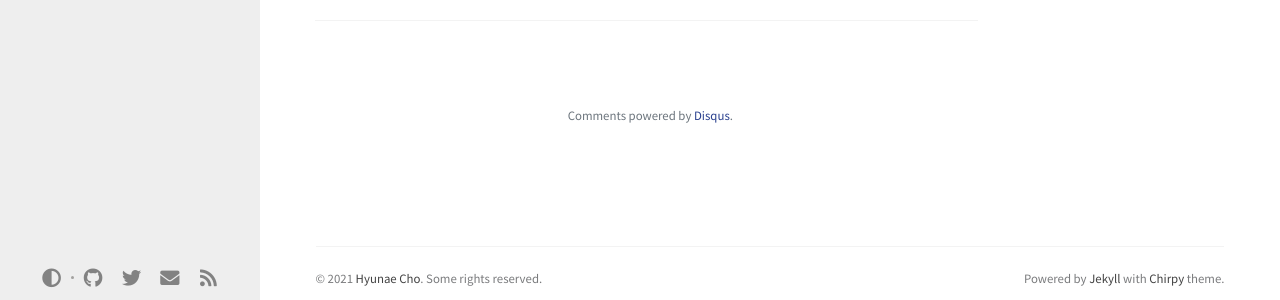
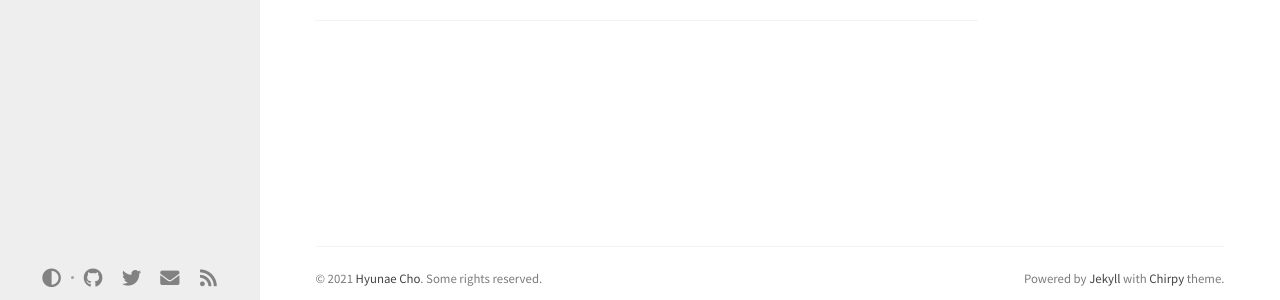
Before and after one commit to hacho08/hacho08.github.io, a Jekyll site: the page built from index.markdown, in a window 1280 px wide. Shown: the part 574-874 px from the top of the page. Built offline with Jekyll 4.4.1, drawn with Linux system fonts in a browser that asks for light colours; nearby versions of some CDN libraries; comment, search, counter and statistics services are not loaded; some of the changed lines change nothing that is shown.

Commit message:
added s to comment

```diff
--- a/_includes/disqus.html
+++ b/_includes/disqus.html
@@ -7,6 +7,7 @@
     <p class="text-center text-muted small">
       Comments powered by <a href="https://disqus.com/">Disqus</a>.
     </p>
+</div>
 <script type="text/javascript">
   var disqus_config = function () {
     this.page.url = '{{ absolute_url }}'; //{{site.url}}{{ page.url}}
@@ -51,5 +52,3 @@
   }
 
 </script>
-
-</div>
--- a/_layouts/page.html
+++ b/_layouts/page.html
@@ -28,7 +28,7 @@ layout: default
 
 </div>
 
-{% if site.disqus.comments  %} <!--and page.comments-->
+{% if site.disqus.comments and page.comments %} <!---->
 <div class="row">
   <div class="col-12 col-lg-11 col-xl-8">
     <div class="pl-1 pr-1 pl-sm-2 pr-sm-2 pl-md-4 pr-md-4">
--- a/_posts/2021-12-15-Google-Analytics.md
+++ b/_posts/2021-12-15-Google-Analytics.md
@@ -7,7 +7,7 @@ tags: [Google Analytics]
 math: true
 pin: true
 mermaid: true
-comment: true
+comments: true
 ---
 
 이번 블로그는 [**Google Analytics**](https://analytics.google.com/analytics/web/#/)를 적용해본 과정에 대해 적어보겠습니다!
--- a/_posts/2021-12-15-git.md
+++ b/_posts/2021-12-15-git.md
@@ -7,7 +7,7 @@ tags: [git, github]
 math: true
 pin: true
 mermaid: true
-comment: true
+comments: true
 ---
 
 [**Git**](https://github.com//)이 뭔지 알아보겠습니다.
```
Lines whose indentation alone changed are shown as unchanged.
